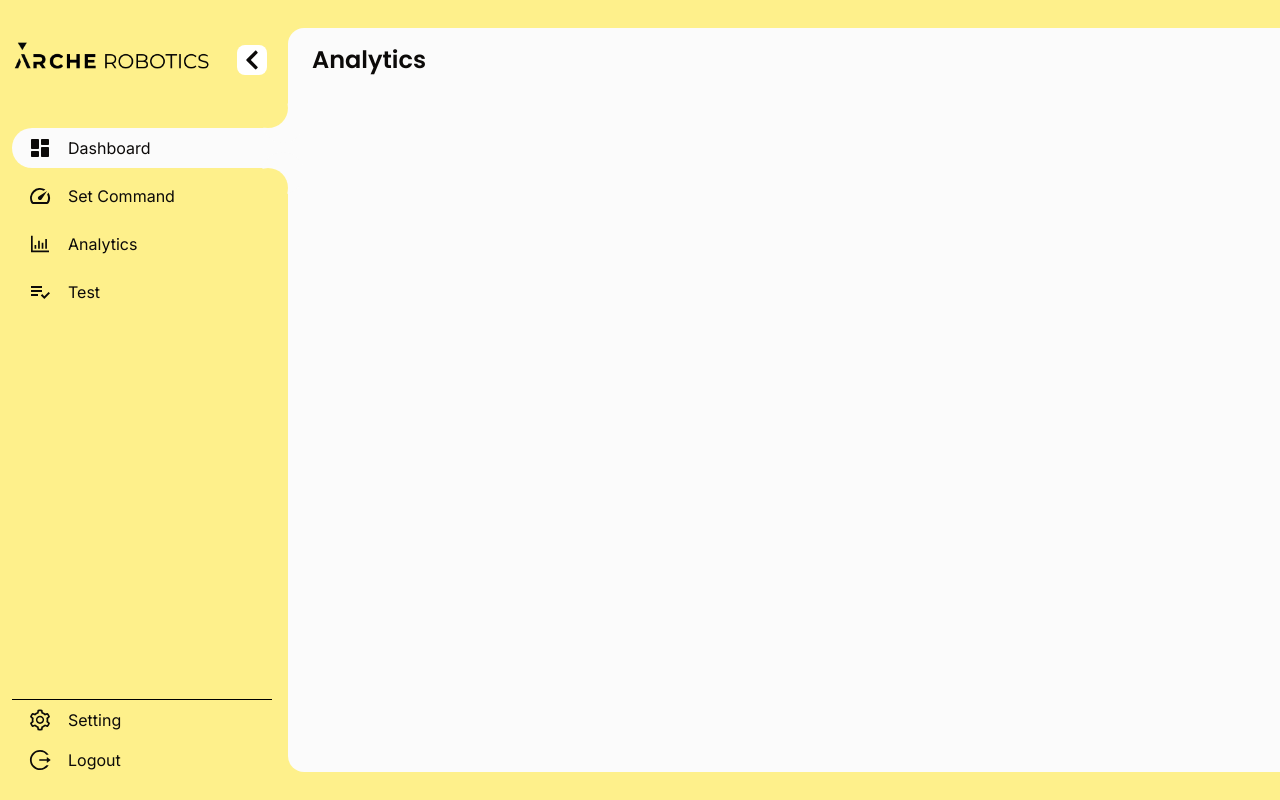
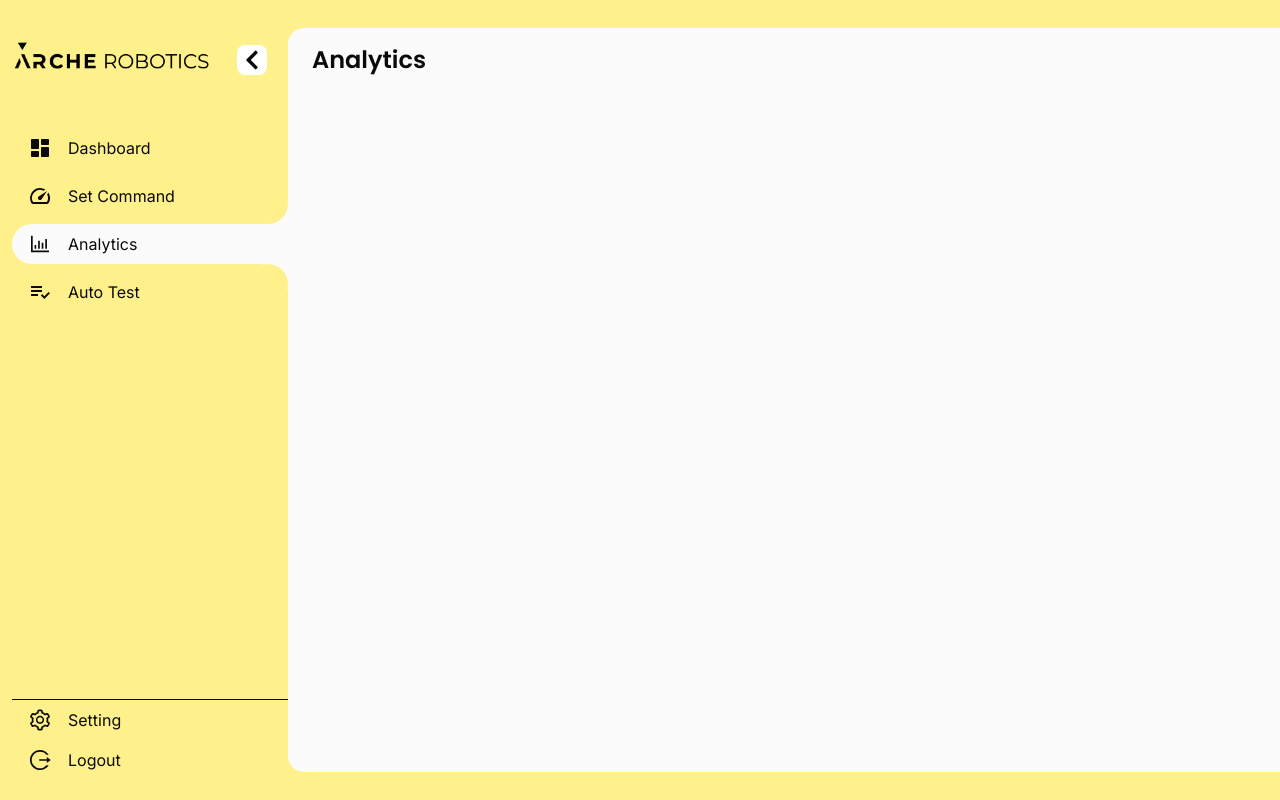
Before and after one commit to YePeOn7/robot_local_web_app, a Next.js app: page /analytics in a window 1280 px wide. Built offline with nearby package versions, Linux system fonts and the light colour scheme.

Commit message:
add middleware and fix wrapped menu when folded

```diff
--- a/src/components/Sidebar.tsx
+++ b/src/components/Sidebar.tsx
@@ -8,6 +8,7 @@ import { RiDashboardFill } from 'react-icons/ri'
 import { FaChevronLeft } from 'react-icons/fa'
 import { AiOutlineBarChart, AiOutlineLogout, AiOutlineSetting } from 'react-icons/ai'
 import { MdPlaylistAddCheck, MdSpeed } from 'react-icons/md'
+import { usePathname } from 'next/navigation'
 
 interface ItemProps {
   href: string,
@@ -24,7 +25,7 @@ const SidebarItem: React.FC<ItemProps> = ({ href, icon, label, open, active = fa
         <span className='text-2xl'>
           {icon}
         </span>
-        <span className={`origin-left ${!open && 'scale-0'}`}>
+        <span className={`origin-left whitespace-nowrap ${!open && 'scale-0'}`}>
           {label}
         </span>
       </Link>
@@ -34,12 +35,13 @@ const SidebarItem: React.FC<ItemProps> = ({ href, icon, label, open, active = fa
 
 const Sidebar = () => {
   const [open, setOpen] = useState(true);
+  const currentPath = usePathname();
 
   return (
     <div className={`sidebar bg-primary h-screen flex flex-col pl-3 py-5 pt-8 ${open ? 'w-72' : 'w-20'}`}>
       <div className='logo flex items-center justify-between min-h-14 pr-5'>
         <span className={`${!open ? 'w-0' : 'w-72'}`}>
-          <Image src={'/logoFull.png'} height={50} width={200} alt='' className={`overflow-hidden `} />
+          <Image src={'/logoFull.png'} height={50} width={200} alt=''  priority={true}/>
         </span>
         <span className='w-10'>
           <FaChevronLeft className={`bg-white text-3xl py-1 px-2 rounded-lg cursor-pointer ${!open && 'rotate-180 ml-1'}`} onClick={() => { setOpen(!open) }} />
@@ -47,14 +49,14 @@ const Sidebar = () => {
       </div>
 
       <div className="flex flex-col mt-10 gap-2 flex-1">
-        <SidebarItem href='#' icon={<RiDashboardFill />} label='Dashboard' open={open} active={true} />
-        <SidebarItem href='#' icon={<MdSpeed />} label='Set Command' open={open} />
-        <SidebarItem href='#' icon={<AiOutlineBarChart />} label='Analytics' open={open} />
-        <SidebarItem href='#' icon={<MdPlaylistAddCheck />} label='Test' open={open} />
+        <SidebarItem href='/dashboard' icon={<RiDashboardFill />} label='Dashboard' open={open} active={currentPath === '/dashboard'} />
+        <SidebarItem href='/set_command' icon={<MdSpeed />} label='Set Command' open={open} active={currentPath === '/set_command'}/>
+        <SidebarItem href='/analytics' icon={<AiOutlineBarChart />} label='Analytics' open={open} active={currentPath === '/analytics'}/>
+        <SidebarItem href='/autotest' icon={<MdPlaylistAddCheck />} label='Auto Test' open={open} active={currentPath === '/autotest'}/>
       </div>
 
-      <div className="flex flex-col border-t mr-4 border-black">
-        <SidebarItem href='#' icon={<AiOutlineSetting />} label='Setting' open={open} />
+      <div className="flex flex-col border-t border-black">
+        <SidebarItem href='setting' icon={<AiOutlineSetting />} label='Setting' open={open} active={currentPath === '/setting'}/>
         <SidebarItem href='#' icon={<AiOutlineLogout />} label='Logout' open={open} />
       </div>
     </div>
--- a/src/middleware.ts
+++ b/src/middleware.ts
@@ -1,12 +1,8 @@
 import { NextResponse } from 'next/server'
 import type { NextRequest } from 'next/server'
 
-// This function can be marked `async` if using `await` inside
 export function middleware(request : NextRequest ) {
-  // console.log("Here")
-  // if(request)
   return NextResponse.redirect(new URL('/dashboard', request.url))
-  // return NextResponse.json({test: 'Hello'});
 }
 
 export const config = {
```
